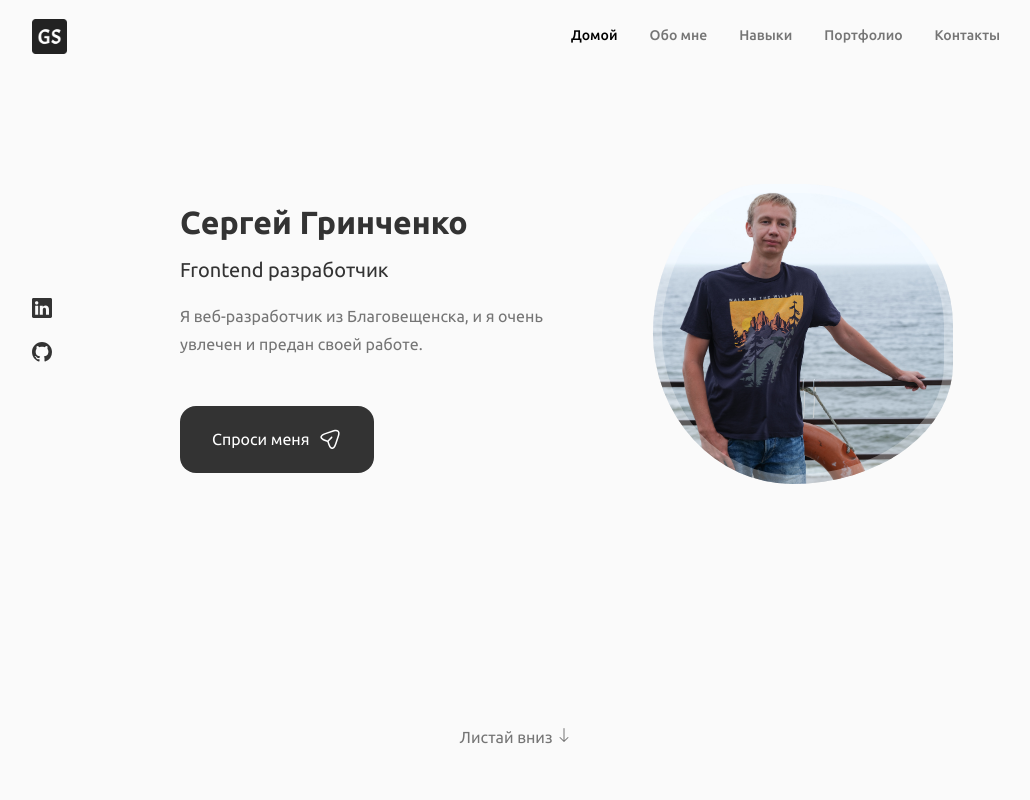
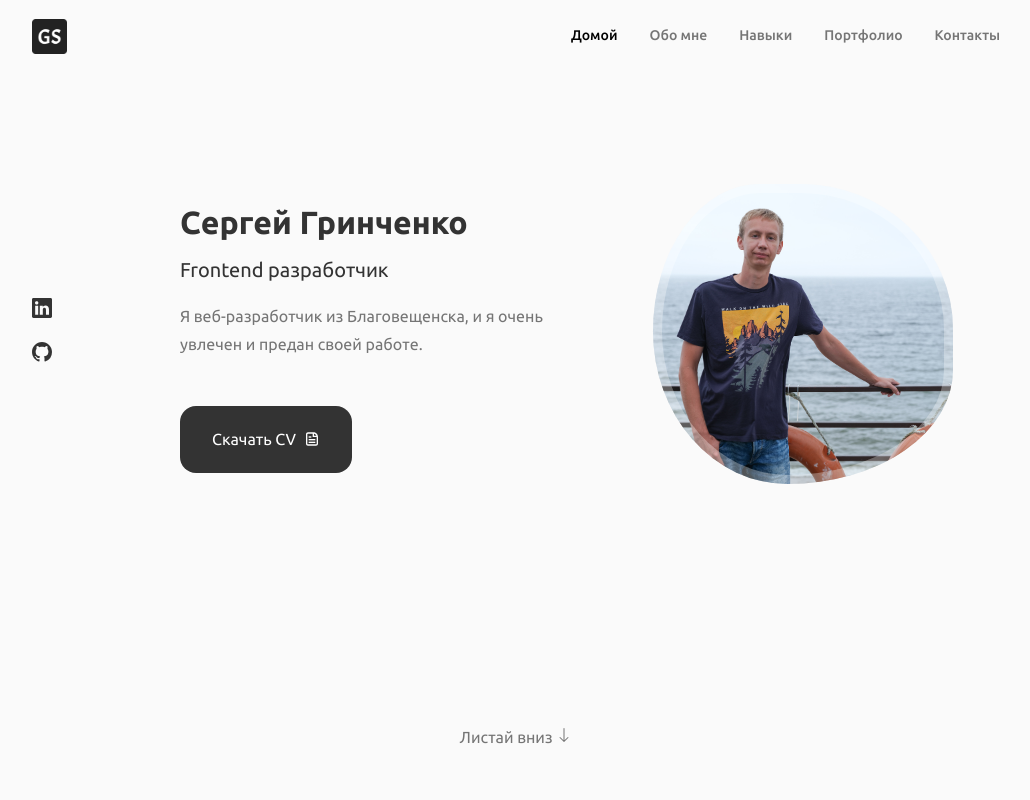
Before and after one commit to Butterzzz/personal-portfolio, a React (Create React App) app: page / in a window 1280 px wide. Shown: the top 800 px of the page, without its empty margins (124-1154 px from the left). Built offline with nearby package versions, Linux system fonts and the light colour scheme.

Commit message:
refacor: fix some components

```diff
--- a/src/components/about/About.jsx
+++ b/src/components/about/About.jsx
@@ -1,9 +1,7 @@
 import React from "react";
 import './about.css';
 import AboutImg from '../../assets/about.jpg';
-import CV from '../../assets/CV.pdf';
 import Info from './Info';
-import { CgFileDocument } from 'react-icons/cg';
 
 function About() {
 
@@ -20,10 +18,6 @@ function About() {
 
                     <p className="about__description">Мне нравится решать сложные задачи: разрабатывать сайты и веб-приложения или создавать дизайн  сайтов с удобным интерфейсом.</p>
 
-                    <a href={CV} download className="button button--flex">
-                        Скачать CV <CgFileDocument className="button__icon"/>
-                    </a>
-
                 </div>
             </div>
         </section>
--- a/src/components/footer/Footer.jsx
+++ b/src/components/footer/Footer.jsx
@@ -6,7 +6,6 @@ function Footer() {
     return (
         <footer className="footer">
             <div className="footer__container container">
-                <h1 className="footer__title">GSS</h1>
 
                 <ul className="footer__list">
                     <li><a href="#home" className="footer__link">Домой</a></li>
--- a/src/components/footer/footer.css
+++ b/src/components/footer/footer.css
@@ -4,10 +4,9 @@
 }
 
 .footer__container {
-    padding: 2rem 0 6rem;
+    padding: 4rem 0 4rem;
 }
 
-.footer__title,
 .footer__link {
     color: var(--title-color);
 }
--- a/src/components/home/Data.jsx
+++ b/src/components/home/Data.jsx
@@ -1,4 +1,6 @@
 import React from "react";
+import CV from '../../assets/CV.pdf';
+import { CgFileDocument } from 'react-icons/cg';
 
 function Data() {
     return (
@@ -6,25 +8,8 @@ function Data() {
             <h1 className="home__title">Сергей Гринченко</h1>
             <h3 className="home__subtitle">Frontend разработчик</h3>
             <p className="home__description">Я веб-разработчик из Благовещенска, и я очень увлечен и предан своей работе.</p>
-            <a href="#contact" className="button button--flex">
-                Спроси меня
-                <svg
-                    className="button__icon"
-                    xmlns="http://www.w3.org/2000/svg"
-                    width="24"
-                    height="24"
-                    viewBox="0 0 24 24"
-                    fill="none"
-                >
-                    <path
-                        d="M14.2199 21.9352C13.0399 21.9352 11.3699 21.1052 10.0499 17.1352L9.32988 14.9752L7.16988 14.2552C3.20988 12.9352 2.37988 11.2652 2.37988 10.0852C2.37988 8.91525 3.20988 7.23525 7.16988 5.90525L15.6599 3.07525C17.7799 2.36525 19.5499 2.57525 20.6399 3.65525C21.7299 4.73525 21.9399 6.51525 21.2299 8.63525L18.3999 17.1252C17.0699 21.1052 15.3999 21.9352 14.2199 21.9352ZM7.63988 7.33525C4.85988 8.26525 3.86988 9.36525 3.86988 10.0852C3.86988 10.8052 4.85988 11.9052 7.63988 12.8252L10.1599 13.6652C10.3799 13.7352 10.5599 13.9152 10.6299 14.1352L11.4699 16.6552C12.3899 19.4352 13.4999 20.4252 14.2199 20.4252C14.9399 20.4252 16.0399 19.4352 16.9699 16.6552L19.7999 8.16525C20.3099 6.62525 20.2199 5.36525 19.5699 4.71525C18.9199 4.06525 17.6599 3.98525 16.1299 4.49525L7.63988 7.33525Z"
-                        fill="var(--container-color)"
-                    ></path>
-                    <path
-                        d="M10.11 14.7052C9.92005 14.7052 9.73005 14.6352 9.58005 14.4852C9.29005 14.1952 9.29005 13.7152 9.58005 13.4252L13.16 9.83518C13.45 9.54518 13.93 9.54518 14.22 9.83518C14.51 10.1252 14.51 10.6052 14.22 10.8952L10.64 14.4852C10.5 14.6352 10.3 14.7052 10.11 14.7052Z"
-                        fill="var(--container-color)"
-                    ></path>
-                </svg>
+            <a href={CV} download className="button button--flex">
+                Скачать CV <CgFileDocument className="button__icon" />
             </a>
         </div>
     )
```
Also changed, not shown: src/assets/profile.jpg.
